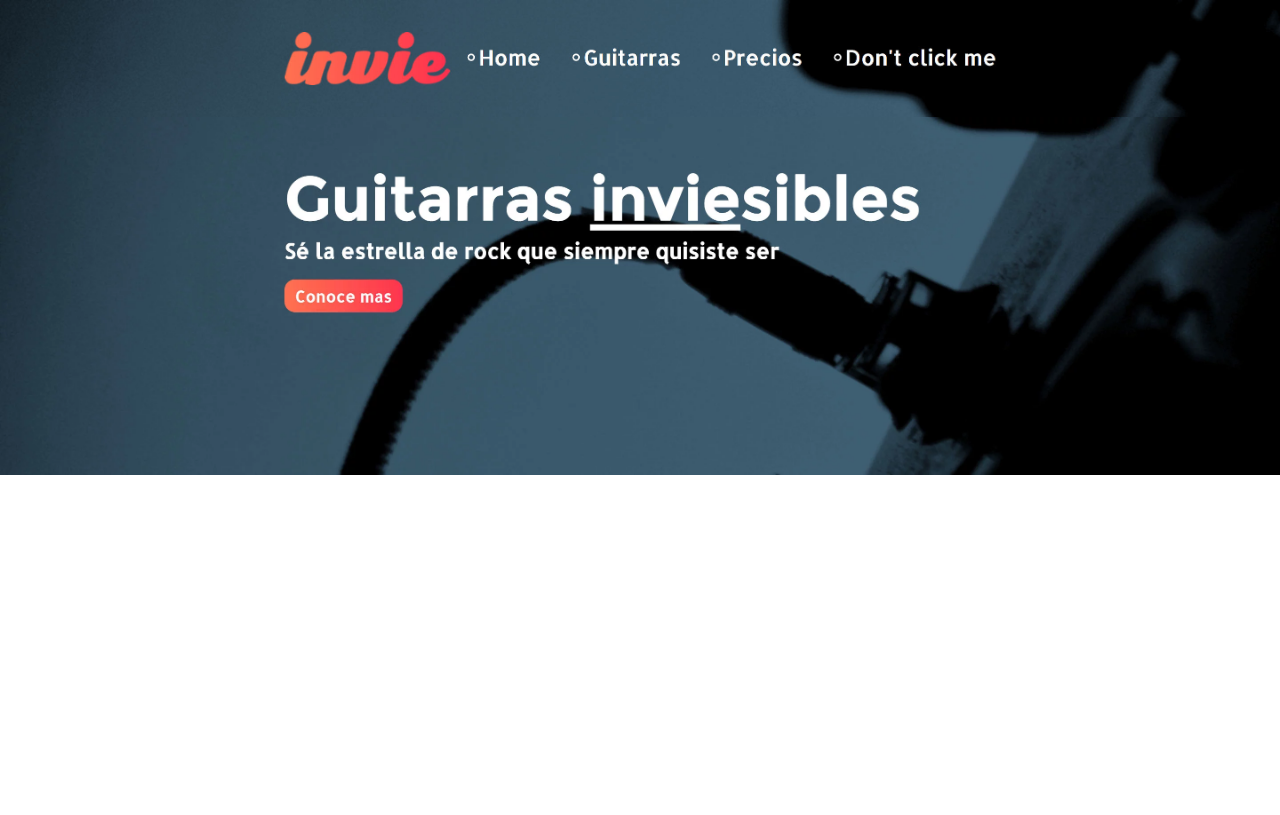
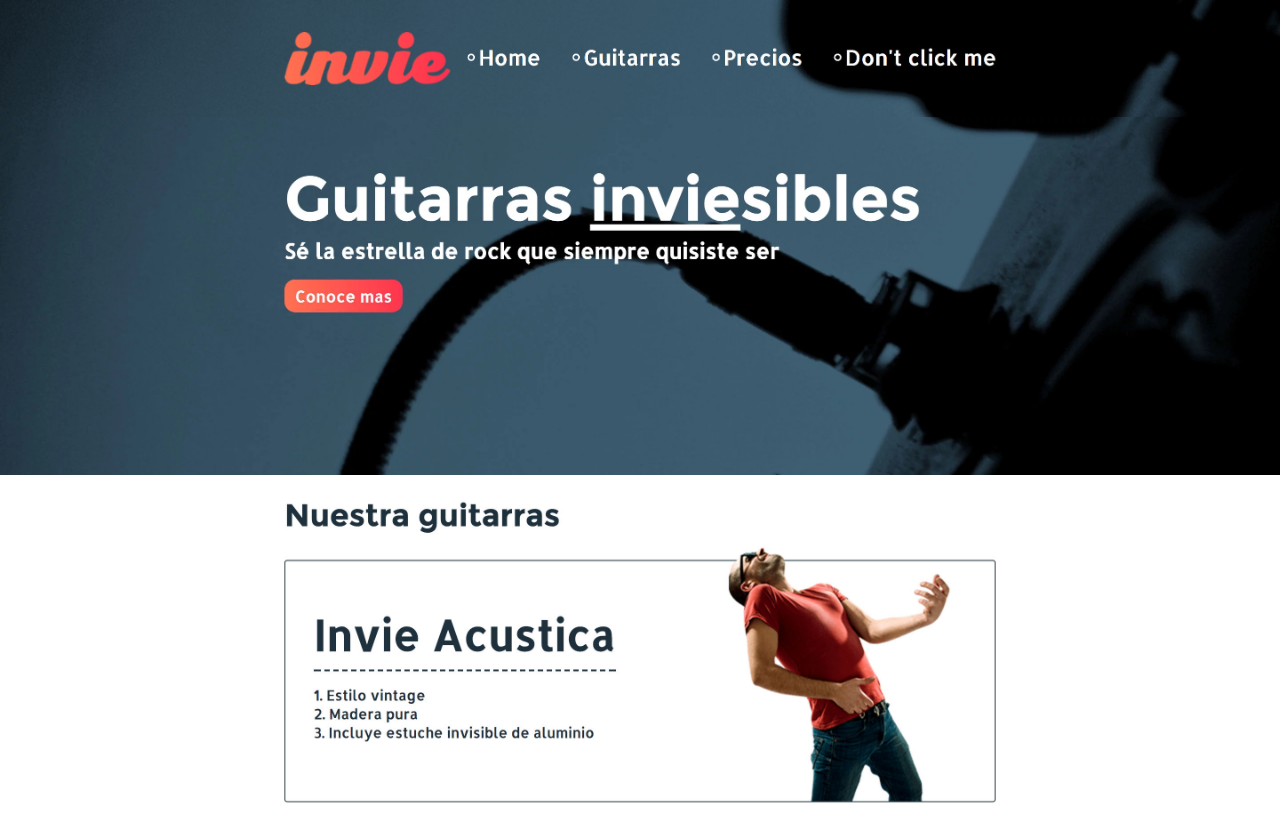
Before and after one commit to SantiagoCendales/invie-github, a plain HTML site: page index.html in a window 1280 px wide. Drawn offline with Linux system fonts and the light colour scheme.

Commit message:
Agrgando guitarra acustica

```diff
--- a/index.html
+++ b/index.html
@@ -18,5 +18,6 @@
 <body>
   <img src="./image/header.jpg" alt="">
   <img src="./image/hero.jpg" alt="">
+  <img src="./image/acustica.jpg" alt="">
 </body>
 </html>
```
Also changed, not shown: image/acustica.jpg (added), image/clasica.jpg (added), image/footer.jpg (added).
